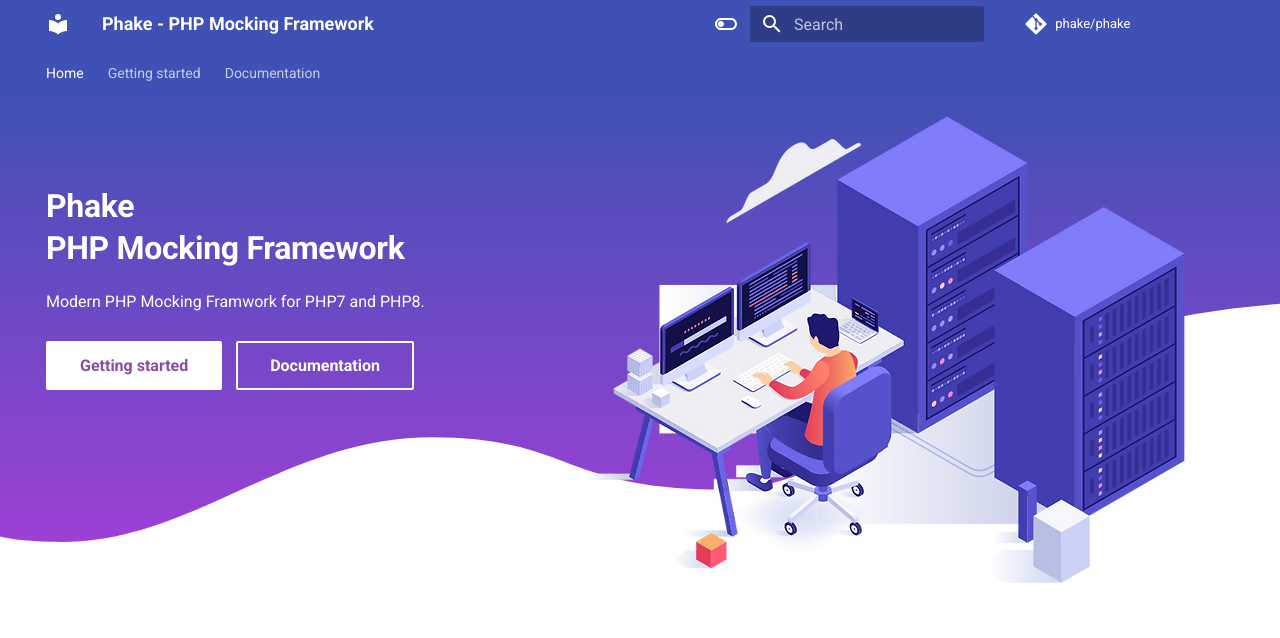
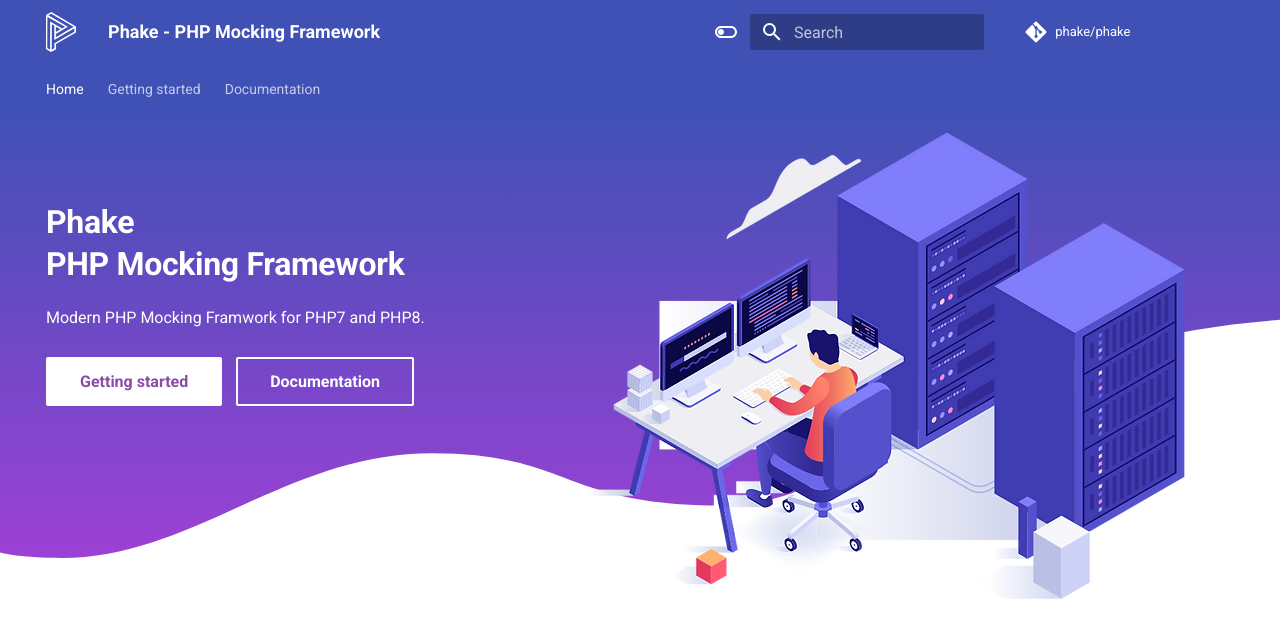
Before and after one commit to phake/phake.github.io, an MkDocs documentation site: the page built from src/index.md, in a window 1280 px wide. Shown: the top 638 px of the page. Built offline with MkDocs 1.6.1 and Material for MkDocs 9.7.7, drawn with Linux system fonts in a browser that asks for light colours; comment, search, counter and statistics services are not loaded.

Commit message:
Add Phake logo
This is a modified version of the penrose triangle to make it look like
a P for Phake :-)

```diff
--- a/mkdocs.yml
+++ b/mkdocs.yml
@@ -31,6 +31,7 @@
 theme:
   name: material
   custom_dir: theme
+  logo: assets/images/phake-white.svg
   features:
     - search.suggest
     - search.highlight
--- a/src/stylesheets/extra.css
+++ b/src/stylesheets/extra.css
@@ -9,3 +9,5 @@
 .highlight .mi { color: #cd0f0f; }
 
 .md-container .md-typeset p code { color: #db3e3e; }
+
+.md-header__button.md-logo :-webkit-any(img,svg) { height: 2rem; }
--- a/theme/overrides/home.html
+++ b/theme/overrides/home.html
@@ -9,7 +9,7 @@
     <div class="md-grid md-typeset">
       <div class="mdx-hero">
         <div class="mdx-hero__image">
-          <img src="assets/images/home.webp" alt="" width="600" height="467" draggable="false">
+          <img src="assets/images/home.png" alt="" width="600" height="467" draggable="false">
         </div>
         <div class="mdx-hero__content">
 		  <h1>Phake<br />PHP Mocking Framework</h1>
```
Also changed, not shown: src/assets/images/home.png (added), src/assets/images/home.webp (deleted), src/assets/images/illustration.png (deleted), src/assets/images/phake-black.svg (added), src/assets/images/phake-circle.svg (added), src/assets/images/phake-white.svg (added), src/assets/images/phake.png (added).
